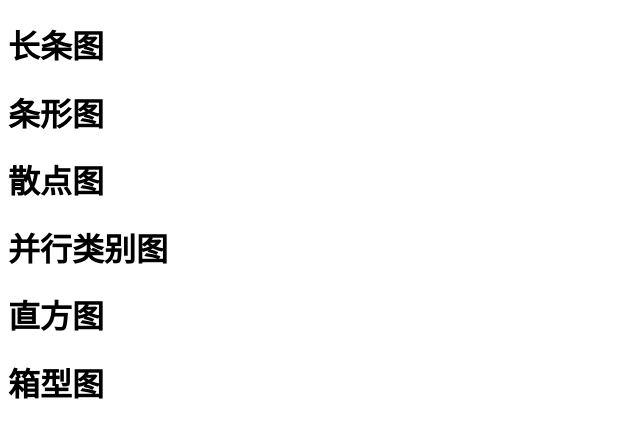
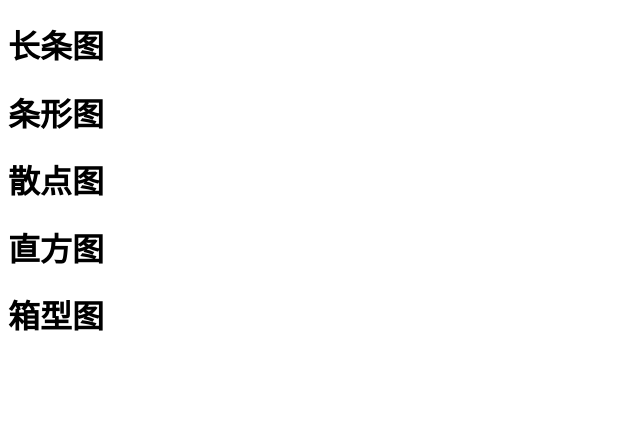
Before and after one commit to lw36/lww, a Flask app: template templates/chartsajax1.html in a window 1280 px wide. Shown: the top 438 px of the page, without its empty margins (0-640 px from the left). Run offline with Flask 2, Linux system fonts and the light colour scheme; the template is opened without the code that fills it, so the values that code supplies are empty; some libraries are stand-ins or nearby versions.

Commit message:
代码改动

```diff
--- a/app.py
+++ b/app.py
@@ -164,9 +164,9 @@ def gm5(clarity="IF"):
 
 @app.route('/chart1')
 def chart1():
-    return render_template('chartsajax1.html', graphJSON=g(),graphJSON1=g1(),graphJSON2=g2())
-    # ,graphJSON3=g3(),graphJSON4=g4(),graphJSON5=g5())
+    return render_template('chartsajax1.html', graphJSON=g(),graphJSON1=g1(),graphJSON2=g2(),graphJSON4=g4(),graphJSON5=g5())
 
+#长条图
 def g():
     tips =pd.DataFrame(px.data.tips())
     fig=px.strip(tips, x="total_bill", y="time", orientation="h", color="smoker")
@@ -174,7 +174,7 @@ def g():
     graphJSON = json.dumps(fig, cls=plotly.utils.PlotlyJSONEncoder)
     return graphJSON
 
-
+#条形图
 def g1():
     tips = pd.DataFrame(px.data.tips())
     fig = px.bar(tips, x="sex", y="total_bill", color="smoker", barmode="group",
@@ -184,7 +184,7 @@ def g1():
 
     graphJSON1 = json.dumps(fig, cls=plotly.utils.PlotlyJSONEncoder)
     return graphJSON1
-
+#散点图
 def g2():
     tips = pd.DataFrame(px.data.tips())
     fig = px.scatter(tips, x="total_bill", y="tip", facet_row="time", facet_col="day",
@@ -193,7 +193,7 @@ def g2():
 
     graphJSON2 = json.dumps(fig, cls=plotly.utils.PlotlyJSONEncoder)
     return graphJSON2
-
+#
 # def g3():
 #     tips = pd.DataFrame(px.data.tips())
 #     fig = px.parallel_categories(tips, color="size", color_continuous_scale=px.
@@ -201,23 +201,23 @@ def g2():
 #
 #     graphJSON3 = json.dumps(fig, cls=plotly.utils.PlotlyJSONEncoder)
 #     return graphJSON3
-#
-# def g4():
-#     tips = pd.DataFrame(px.data.tips())
-#     fig = px.histogram(tips, x="sex", y="tip", histfunc="avg", color="smoker",
-#              barmode="group", facet_row="time", facet_col="day",
-#              category_orders={"day": ["Thur", "Fri", "Sat", "Sun"],
-#              "time": ["Lunch", "Dinner"]})
-#
-#     graphJSON4 = json.dumps(fig, cls=plotly.utils.PlotlyJSONEncoder)
-#     return graphJSON4
-#
-# def g5():
-#     tips = pd.DataFrame(px.data.tips())
-#     fig = px.box(tips, x="day", y="total_bill", color="smoker", notched=True)
-#
-#     graphJSON5 = json.dumps(fig, cls=plotly.utils.PlotlyJSONEncoder)
-#     return graphJSON5
+#直方图
+def g4():
+    tips = pd.DataFrame(px.data.tips())
+    fig = px.histogram(tips, x="sex", y="tip", histfunc="avg", color="smoker",
+             barmode="group", facet_row="time", facet_col="day",
+             category_orders={"day": ["Thur", "Fri", "Sat", "Sun"],
+             "time": ["Lunch", "Dinner"]})
+
+    graphJSON4 = json.dumps(fig, cls=plotly.utils.PlotlyJSONEncoder)
+    return graphJSON4
+#箱型图
+def g5():
+    tips = pd.DataFrame(px.data.tips())
+    fig = px.box(tips, x="day", y="total_bill", color="smoker", notched=True)
+
+    graphJSON5 = json.dumps(fig, cls=plotly.utils.PlotlyJSONEncoder)
+    return graphJSON5
 
 
 @app.route('/senti')
--- a/templates/chartsajax1.html
+++ b/templates/chartsajax1.html
@@ -40,12 +40,12 @@
     <div id="chart2" class="chart2"></div>
 </body>
 
-<body style="font-family:arial, sans-serif">
+<!--<body style="font-family:arial, sans-serif">-->
 
-<h1>并行类别图</h1>
-<!--    <input type="text" id="fname4" name="fname4" onchange="cb(this.value)">-->
-    <div id="chart3" class="chart3"></div>
-</body>
+<!--<h1>并行类别图</h1>-->
+<!--&lt;!&ndash;    <input type="text" id="fname4" name="fname4" onchange="cb(this.value)">&ndash;&gt;-->
+<!--    <div id="chart3" class="chart3"></div>-->
+<!--</body>-->
 
 <body style="font-family:arial, sans-serif">
 
@@ -72,10 +72,10 @@
     d = {{ graphJSON2 | safe }};
     Plotly.newPlot('chart2', d, {});
 </script>
-<script>
-    d = {{ graphJSON3 | safe }};
-    Plotly.newPlot('chart3', d, {});
-</script>
+<!--<script>-->
+<!--    d = {{ graphJSON3 | safe }};-->
+<!--    Plotly.newPlot('chart3', d, {});-->
+<!--</script>-->
 <script>
     d = {{ graphJSON4 | safe }};
     Plotly.newPlot('chart4', d, {});
```
